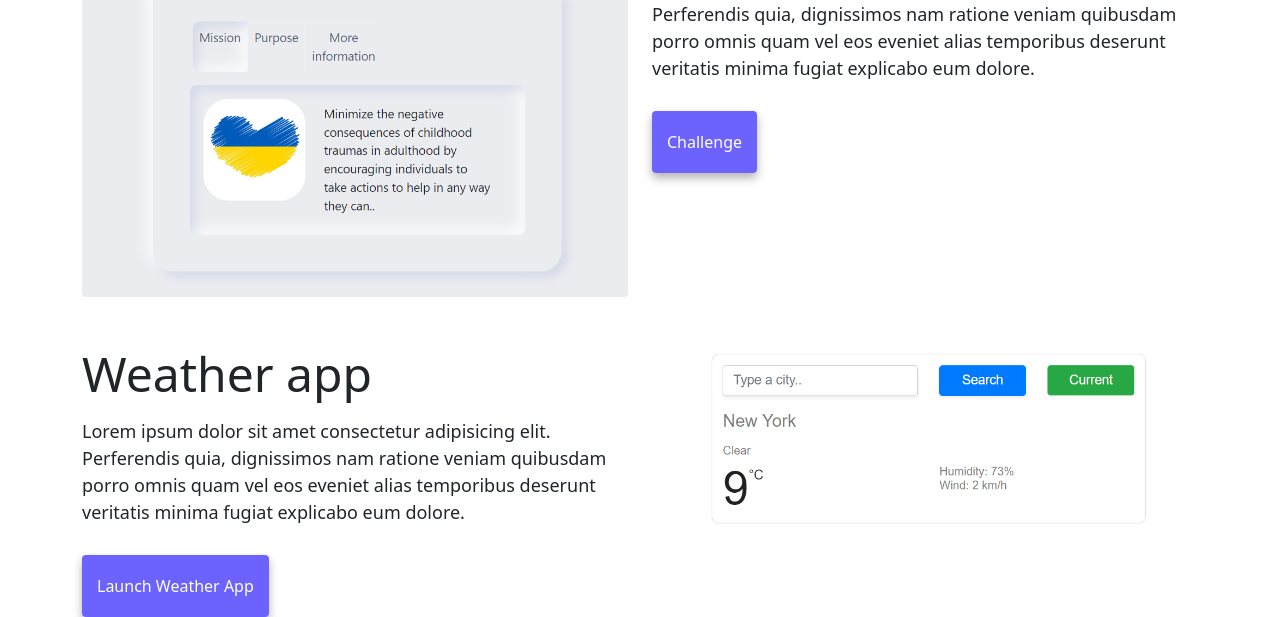
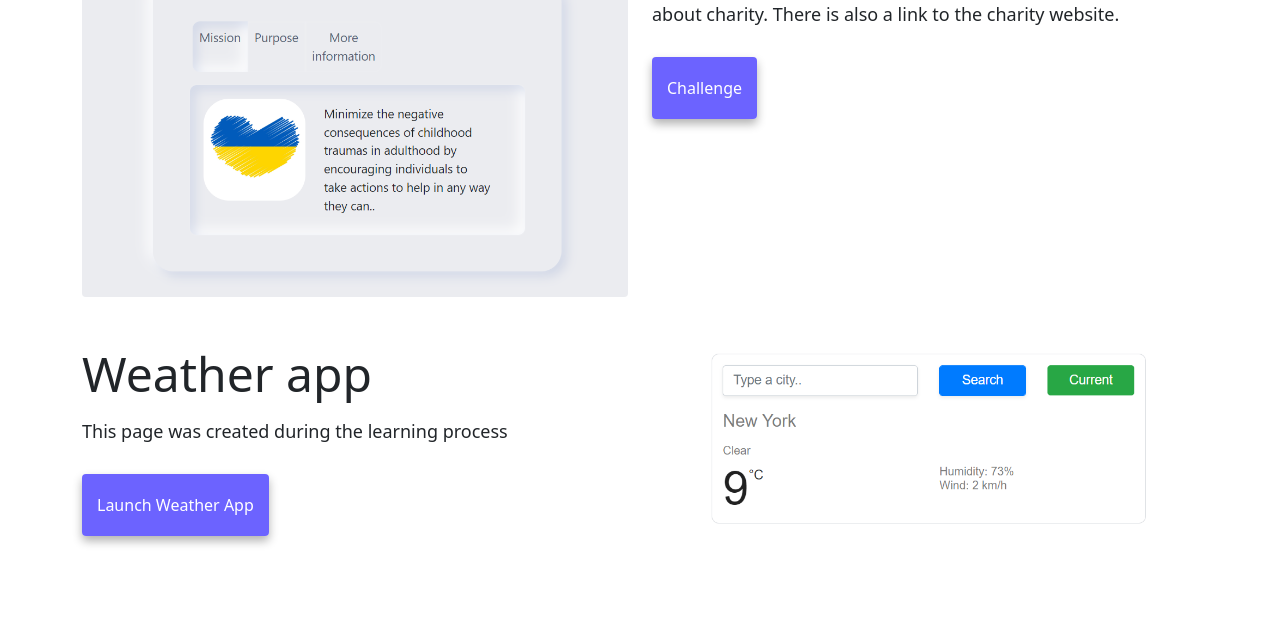
Before and after one commit to LianaHirol/Portfolio, a website: page index.html in a window 1280 px wide. Shown: the part 595-1212 px from the top of the page. After the commit the page ends 1177 px from the top, so only its background shows below. Drawn offline with nearby package versions, Linux system fonts and the light colour scheme.

Commit message:
Update index.html

```diff
--- a/index.html
+++ b/index.html
@@ -52,7 +52,7 @@
     </nav>
     <h2 class="text-center">👋 Hi I am</h2>
     <h1 class="text-center">Liana Hirol</h1>
-    <h3 class="text-center">Front-end developer, based in Ukraine</h3>
+    <h3 class="text-center">Front-end developer, From Ukraine</h3>
     <div class="navigation-links mb-5">
       <a href="about.html#contact" class="primary-link">Contact me</a>
       <a href="about.html" class="secondary-link">About me</a>
@@ -65,13 +65,10 @@
         <div class="col-6">
           <h2 class="mb-3">Challenge</h2>
           <p>
-            Lorem ipsum dolor sit amet consectetur adipisicing elit. Perferendis
-            quia, dignissimos nam ratione veniam quibusdam porro omnis quam vel
-            eos eveniet alias temporibus deserunt veritatis minima fugiat
-            explicabo eum dolore.
+           The project was made to participate in the challenge, a page about charity. There is also a link to the charity website.
           </p>
           <div class="mt-5">
-            <a href="#" class="primary-link">Challenge</a>
+            <a href="https://codesandbox.io/s/epic-butterfly-bkfim5?file=/index.html" class="primary-link">Challenge</a>
           </div>
         </div>
       </div>
@@ -79,10 +76,8 @@
         <div class="col-6">
           <h2 class="mb-3">Weather app</h2>
           <p>
-            Lorem ipsum dolor sit amet consectetur adipisicing elit. Perferendis
-            quia, dignissimos nam ratione veniam quibusdam porro omnis quam vel
-            eos eveniet alias temporibus deserunt veritatis minima fugiat
-            explicabo eum dolore.
+
+This page was created during the learning process
           </p>
           <div class="mt-5">
             <a href="#" class="primary-link">Launch Weather App</a>
```
